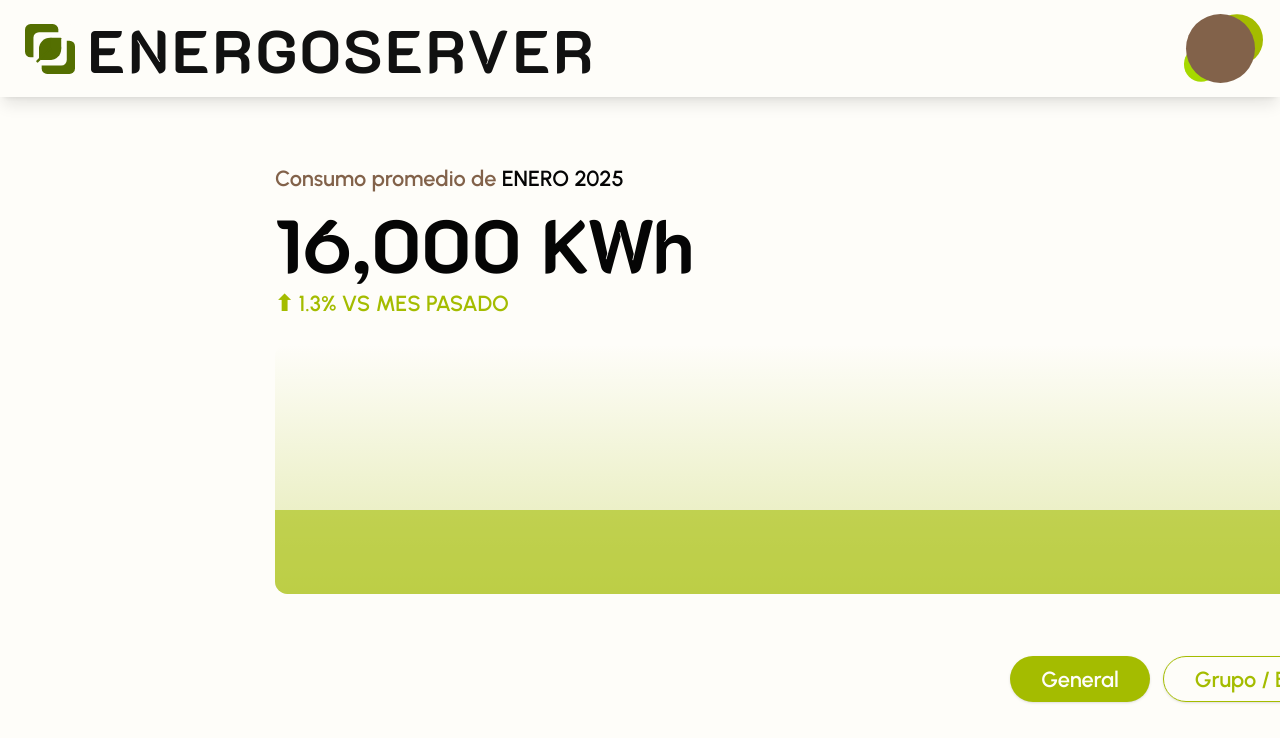
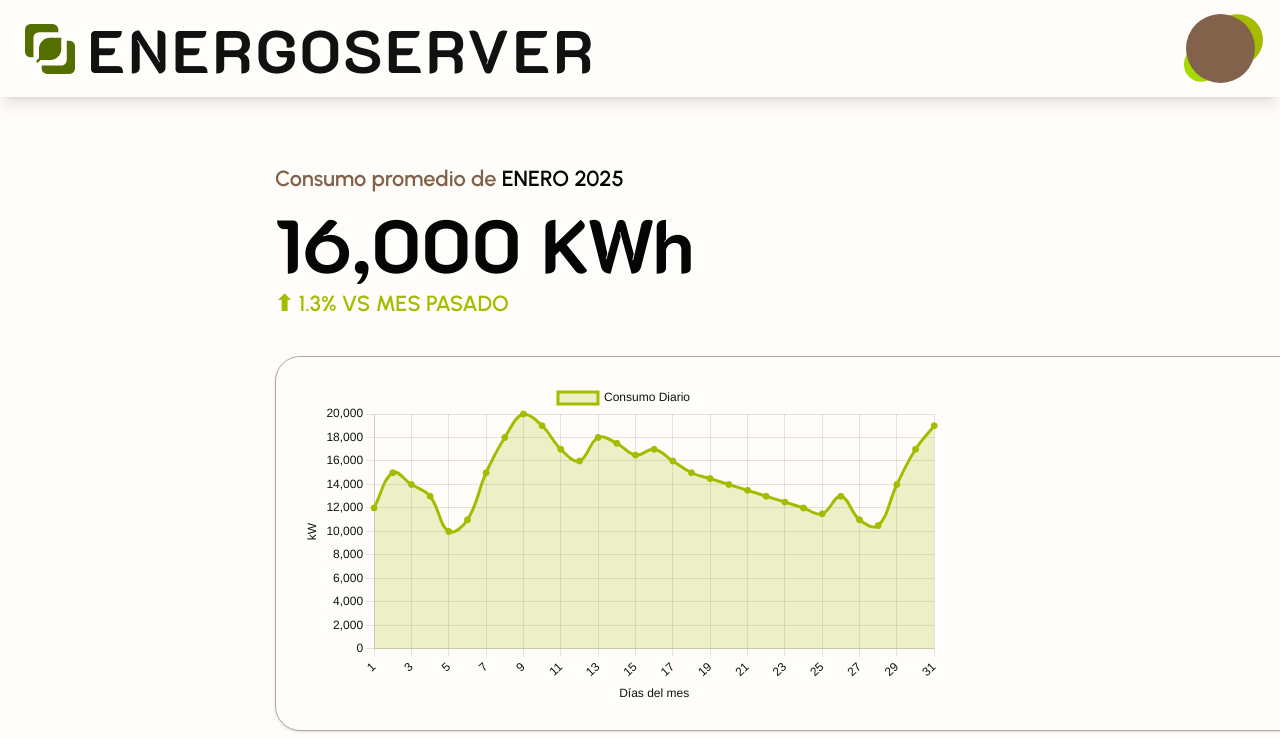
Before and after one commit to oowl3/puchamamota-energoserver-, a Next.js app: page /dulson-2 in a window 1280 px wide. Shown: the top 738 px of the page. Built offline with nearby package versions, Linux system fonts and the light colour scheme.

Commit message:
cambios en el archivo dulson-2

```diff
--- a/package.json
+++ b/package.json
@@ -12,6 +12,7 @@
   "dependencies": {
     "@next-auth/prisma-adapter": "^1.0.7",
     "@prisma/client": "^6.5.0",
+    "chart.js": "^4.4.9",
     "decimal.js": "^10.5.0",
     "gsap": "^3.12.7",
     "next": "15.2.0",
@@ -19,6 +20,7 @@
     "next-themes": "^0.4.6",
     "prisma": "^6.5.0",
     "react": "^19.0.0",
+    "react-chartjs-2": "^5.3.0",
     "react-dom": "^19.0.0",
     "zod": "^3.24.2"
   },
--- a/src/app/dulson-2/page.tsx
+++ b/src/app/dulson-2/page.tsx
@@ -1,24 +1,98 @@
 'use client';
 
 import React from 'react';
+import {
+  Chart as ChartJS,
+  LineElement,
+  PointElement,
+  CategoryScale,
+  LinearScale,
+  Title,
+  Tooltip,
+  Filler,
+  Legend,
+} from 'chart.js';
+import { Line } from 'react-chartjs-2';
+import { useTheme } from 'next-themes';
 import Header_loguin from '../components/elements/header/Header_loguin';
 
+ChartJS.register(LineElement, PointElement, CategoryScale, LinearScale, Title, Tooltip, Filler, Legend);
+
 const Dulson_2 = () => {
+  const { theme } = useTheme();
+
+  const isDark = theme === 'dark';
+
+  const chartData = {
+    labels: Array.from({ length: 31 }, (_, i) => (i + 1).toString()),
+    datasets: [
+      {
+        label: 'Consumo Diario',
+        data: [
+          12000, 15000, 14000, 13000, 10000, 11000, 15000,
+          18000, 20000, 19000, 17000, 16000, 18000, 17500,
+          16500, 17000, 16000, 15000, 14500, 14000, 13500,
+          13000, 12500, 12000, 11500, 13000, 11000, 10500,
+          14000, 17000, 19000
+        ],
+        fill: true,
+        borderColor: isDark ? '#A6D900' : '#A4BC00',
+        backgroundColor: isDark ? 'rgba(166, 217, 0, 0.2)' : 'rgba(164, 188, 0, 0.2)',
+        tension: 0.4,
+        pointBackgroundColor: isDark ? '#A6D900' : '#A4BC00',
+      },
+    ],
+  };
+
+  const chartOptions = {
+    responsive: true,
+    plugins: {
+      legend: {
+        labels: {
+          color: isDark ? '#ffffff' : '#111111',
+        },
+      },
+    },
+    scales: {
+      y: {
+        beginAtZero: true,
+        title: {
+          display: true,
+          text: 'kW',
+          color: isDark ? '#ffffff' : '#111111',
+        },
+        ticks: {
+          color: isDark ? '#ffffff' : '#111111',
+        },
+      },
+      x: {
+        title: {
+          display: true,
+          text: 'Días del mes',
+          color: isDark ? '#ffffff' : '#111111',
+        },
+        ticks: {
+          color: isDark ? '#ffffff' : '#111111',
+        },
+      },
+    },
+  };
+
   return (
     <main className="sm:ml-[200px] mt-20 px-4 sm:px-8 w-full font-urbanist text-[var(--color-text)] min-h-screen">
       <div className="w-full px-4 py-6">
 
         <Header_loguin />
 
-        {/* Título y consumo promedio */}
         <section className="mb-10">
-          <p className="text-sm text-[var(--color-v-4)] font-semibold">Consumo promedio de <span className="text-[var(--color-v-b)]">ENERO 2025</span></p>
+          <p className="text-sm text-[var(--color-v-4)] font-semibold">
+            Consumo promedio de <span className="text-[var(--color-v-b)]">ENERO 2025</span>
+          </p>
           <h2 className="text-5xl font-k2d text-[var(--color-v-b)] mt-2">16,000 KWh</h2>
           <p className="text-[var(--color-v-2)] text-sm font-semibold mt-1">⬆ 1.3% VS MES PASADO</p>
 
-          {/* Simulación gráfica (decorativa) */}
-          <div className="h-40 mt-4 rounded-lg bg-gradient-to-t from-[var(--color-v-2)]/30 to-transparent relative">
-            <div className="absolute bottom-0 w-full h-1/3 bg-[var(--color-v-2)]/60 rounded-b-lg" />
+          <div className="h-60 mt-6 bg-[var(--color-bg)] rounded-2xl border border-[var(--color-v-5)] shadow-sm p-4">
+            <Line data={chartData} options={chartOptions} />
           </div>
         </section>
 
@@ -44,9 +118,8 @@ const Dulson_2 = () => {
           </div>
         </section>
 
-        {/* Gráficos y notificaciones */}
+        {/* Gráficos adicionales y notificaciones */}
         <section className="grid grid-cols-1 md:grid-cols-3 gap-6">
-          {/* Grupos con mayor consumo */}
           <div className="bg-[var(--color-bg)] p-6 border border-[var(--color-v-5)] rounded-2xl shadow-sm">
             <h4 className="text-base font-bold text-[var(--color-v-4)] mb-4">Grupos con mayor consumo</h4>
             <div className="w-full flex items-center justify-center mb-4">
@@ -60,7 +133,6 @@ const Dulson_2 = () => {
             </ul>
           </div>
 
-          {/* Dispositivos con mayor consumo */}
           <div className="bg-[var(--color-bg)] p-6 border border-[var(--color-v-5)] rounded-2xl shadow-sm">
             <h4 className="text-base font-bold text-[var(--color-v-4)] mb-4">Dispositivos con mayor consumo</h4>
             <div className="w-full flex items-center justify-center mb-4">
@@ -74,7 +146,6 @@ const Dulson_2 = () => {
             </ul>
           </div>
 
-          {/* Notificaciones recientes */}
           <div className="bg-[var(--color-bg)] p-6 border border-[var(--color-v-5)] rounded-2xl shadow-sm">
             <h4 className="text-base font-bold text-[var(--color-v-4)] mb-4">Notificaciones recientes</h4>
             <ul className="text-sm space-y-3 text-[var(--color-v-2)] font-semibold">
```
Also changed, not shown: 1 other file (tests, documents, lock files or other folders).
